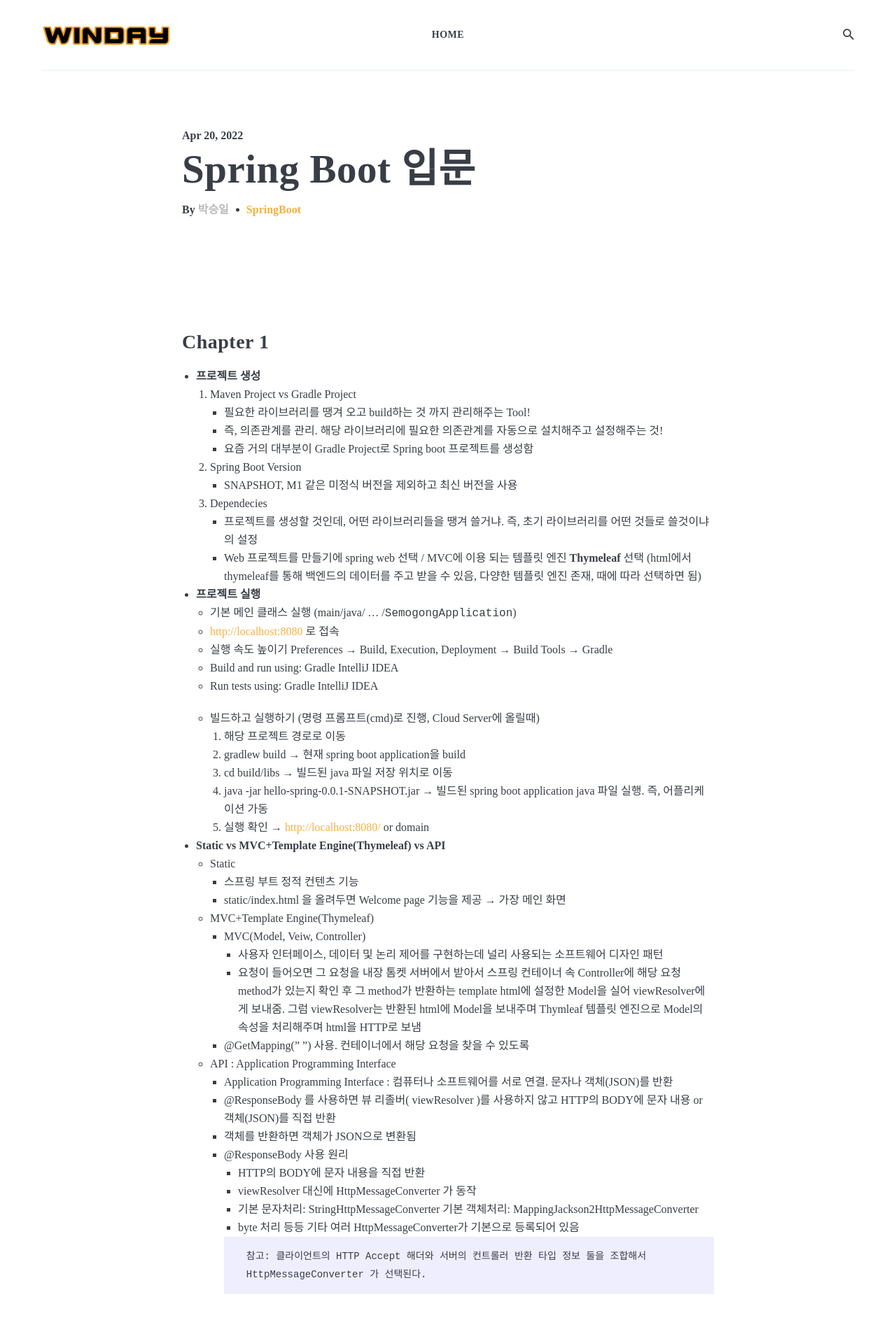
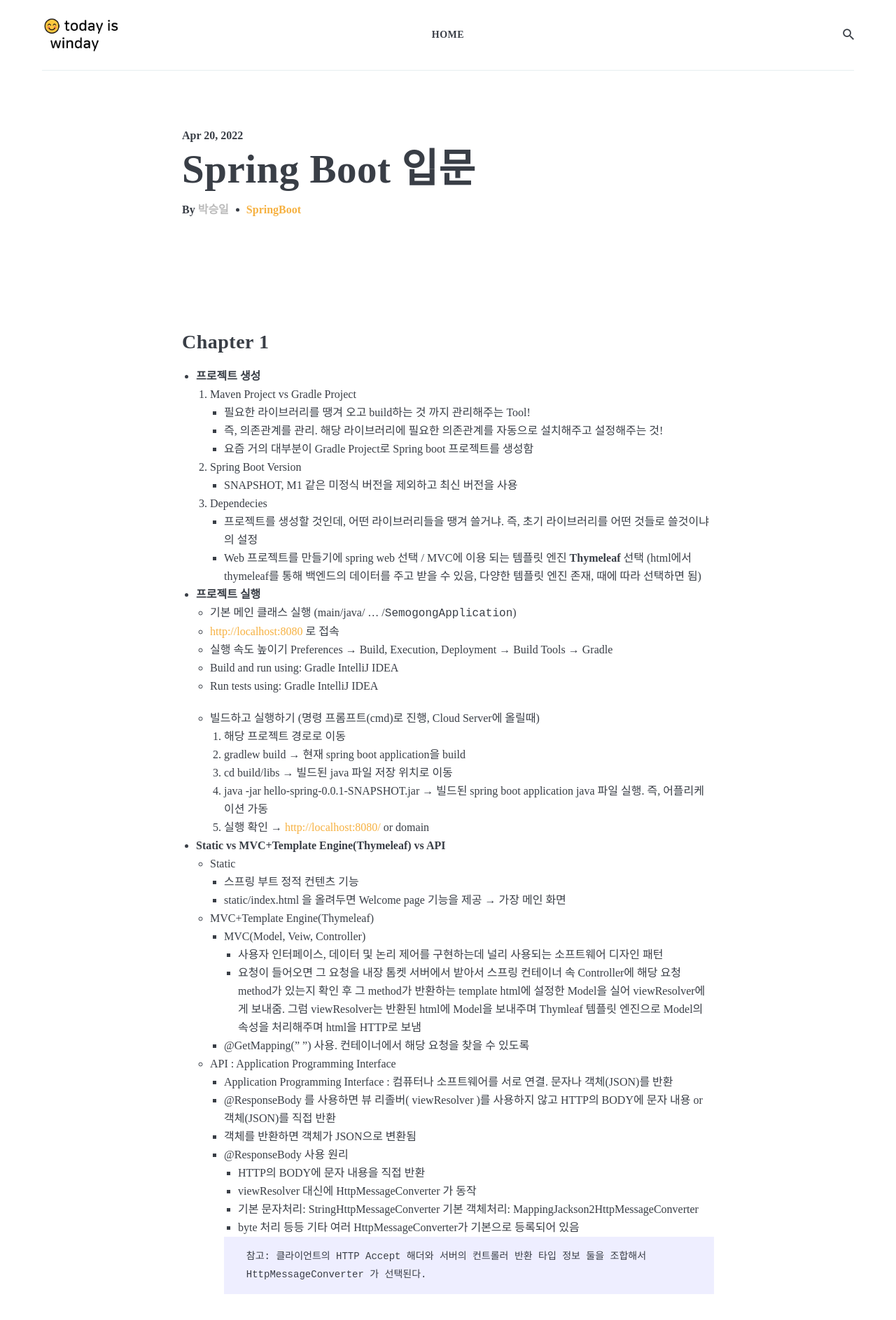
Before and after one commit to bob8dod/bob8dod.github.io, a Jekyll site: the page built from _posts/2022-04-20-spring-boot-basic-part.markdown, in a window 1280 px wide. Shown: the top 1887 px of the page at 70% size. Built offline with Jekyll 4.4.1, drawn with Linux system fonts in a browser that asks for light colours; nearby versions of some CDN libraries; some web fonts are replaced.

Commit message:
edit main logo

```diff
--- a/_data/settings.yml
+++ b/_data/settings.yml
@@ -1,7 +1,7 @@
 #-------------------------------
 # General Site Settings
 title: today is winday
-logo: logo.jpg # You can add own logo.
+logo: logo2.jpg # You can add own logo.
 description: Zolan is modern minimal theme for Jekyll
 
 
--- a/_sass/3-modules/_header.scss
+++ b/_sass/3-modules/_header.scss
@@ -42,7 +42,6 @@
   }
 
   .logo__image {
-    max-width: 60%;
     max-height: 50px;
   }
 }
```
Also changed, not shown: images/01.jpg (deleted), images/02.jpg (deleted), images/03.jpg (deleted), images/04.jpg (deleted), images/05.jpg (deleted), images/06.jpg (deleted), images/07.jpg (deleted), images/08.jpg (deleted), images/09.jpg (deleted), images/10.jpg (deleted), images/logo.svg (deleted), images/logo2.jpg (added), images/zolan-main-page.png (deleted), images/zolan-post.png (deleted).
